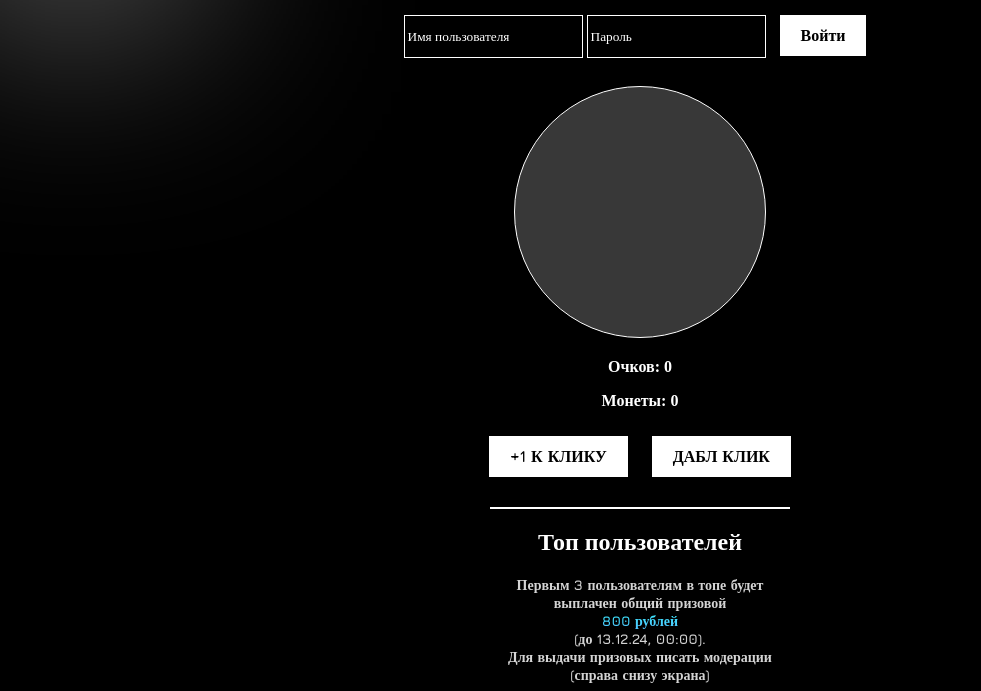
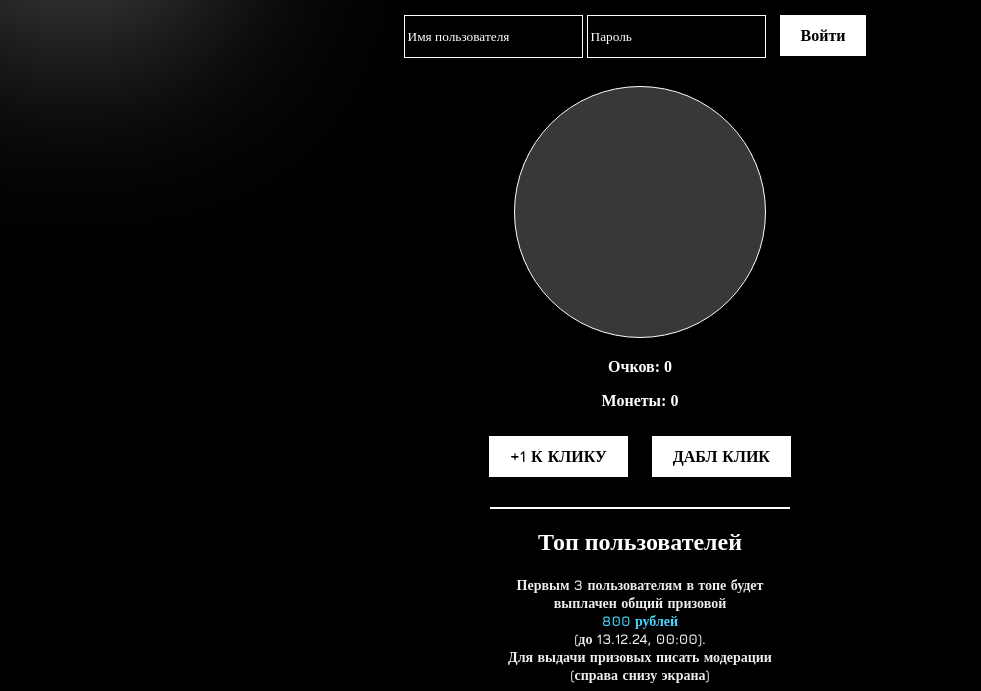
Before and after one commit to osquaaa/tapalka-home, a website: page index.html in a window 1280 px wide. Shown: the part 189-880 px from the top of the page, without its empty margins (0-981 px from the left). Drawn offline with nearby package versions, Linux system fonts and the light colour scheme; no server answers; a web font is replaced by a local one.

Commit message:
Update index.html

```diff
--- a/index.html
+++ b/index.html
@@ -142,7 +142,7 @@
 			}
 			.prize-sub {
 				font-size: 14px;
-				color: #d4d4d4;
+				color: #eeeeee;
 				font-family: jura;
 				font-weight: 900;
 				padding-left: 10px;
```
